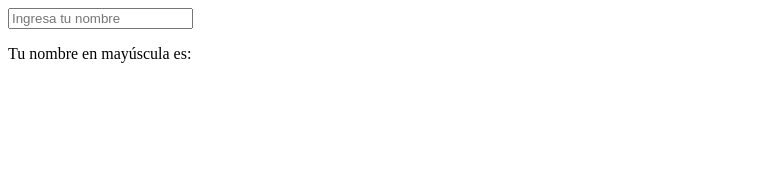
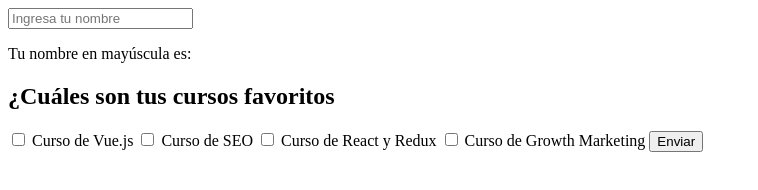
Before and after one commit to TheEnmanuel23/vuejs-project, a plain HTML site: page index.html in a window 1280 px wide. Shown: the whole page, without its empty margins (0-758 px from the left). Drawn offline with nearby package versions, Linux system fonts and the light colour scheme.

Commit message:
hice un formulario

```diff
--- a/index.html
+++ b/index.html
@@ -8,6 +8,19 @@
 	<div id="app">
 		<input type="text" name="nombre" placeholder="Ingresa tu nombre" v-model="nombre">
 		<p>Tu nombre en mayúscula es: {{ nombre | uppercase }}</p>
+
+		<form @submit.prevent="submit" action="" method="post">
+			<h2>¿Cuáles son tus cursos favoritos</h2>
+			<input v-model="cursos" type="checkbox" id="vue" value="vue">
+			<label for="vue">Curso de Vue.js</label>
+			<input v-model="cursos" type="checkbox" id="seo" value="seo">
+			<label for="seo">Curso de SEO</label>
+			<input v-model="cursos" type="checkbox" id="react" value="react">
+			<label for="react">Curso de React y Redux</label>
+			<input v-model="cursos" type="checkbox" id="growth" value="growth">
+			<label for="growth">Curso de Growth Marketing</label>
+			<button type="submit">Enviar</button>
+		</form>
 	</div>
 
 	<script src="https://unpkg.com/vue"></script>
@@ -15,11 +28,17 @@
 		let app = new Vue({
 			el: '#app',
 			data: {
-				nombre: ''
+				nombre: '',
+				cursos: []
 			},
 			filters: {
 				uppercase: function(str) {
 					return str.toUpperCase()
+				}
+			},
+			methods: {
+				submit: function(){
+					console.log(this.cursos)
 				}
 			}
 		})
```
